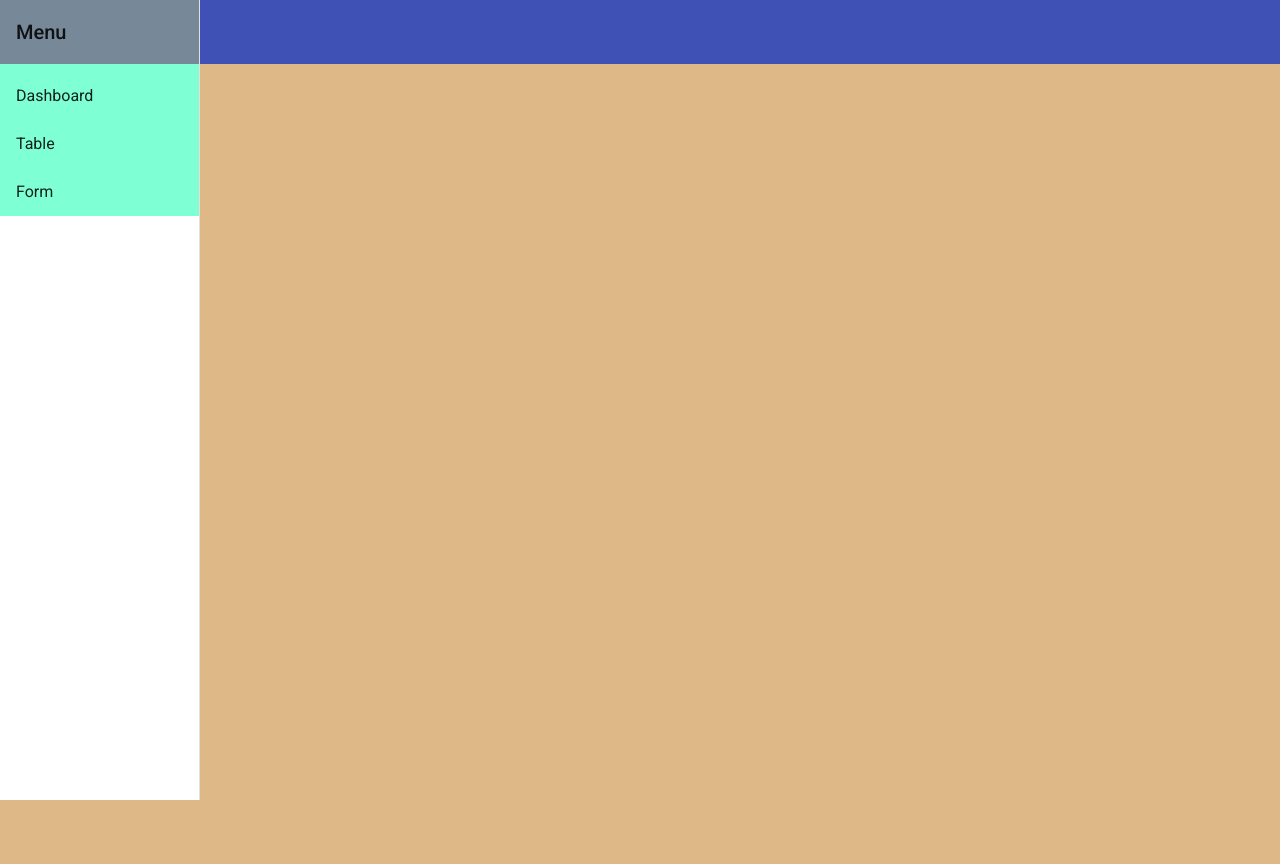
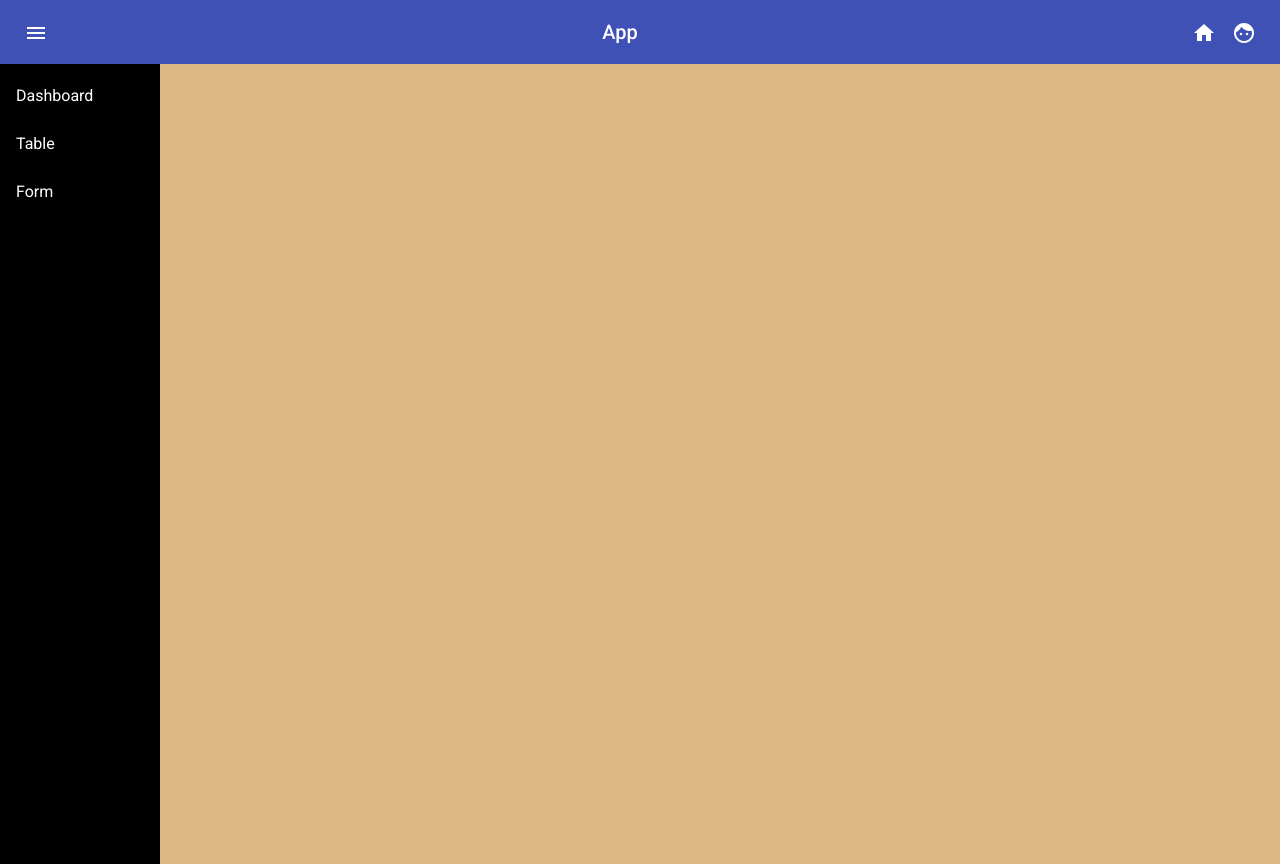
Before and after one commit to georgegabor/my-dietary-app-frontend, an Angular app: page /nav in a window 1280 px wide. Built offline with nearby package versions, Linux system fonts and the light colour scheme.

Commit message:
Navbar, sidebar styling

```diff
--- a/package.json
+++ b/package.json
@@ -15,6 +15,7 @@
     "@angular/common": "~13.2.0",
     "@angular/compiler": "~13.2.0",
     "@angular/core": "~13.2.0",
+    "@angular/flex-layout": "^13.0.0-beta.38",
     "@angular/forms": "~13.2.0",
     "@angular/material": "^13.2.3",
     "@angular/platform-browser": "~13.2.0",
--- a/src/app/material/material/material.module.ts
+++ b/src/app/material/material/material.module.ts
@@ -16,6 +16,7 @@ import { MatSidenavModule } from '@angular/material/sidenav'
 import { MatSortModule } from '@angular/material/sort'
 import { MatTableModule } from '@angular/material/table'
 import { MatToolbarModule } from '@angular/material/toolbar'
+import { MatTooltipModule } from '@angular/material/tooltip'
 import { BrowserModule } from '@angular/platform-browser'
 import { BrowserAnimationsModule } from '@angular/platform-browser/animations'
 
@@ -39,6 +40,7 @@ const MAT = [
   MatIconModule,
   MatInputModule,
   MatSelectModule,
+  MatTooltipModule,
 ]
 
 @NgModule({
--- a/src/app/modules/nav/nav.component.html
+++ b/src/app/modules/nav/nav.component.html
@@ -1,32 +1,49 @@
 <header>
   <mat-toolbar color="primary">
+    <mat-toolbar-row>
       <button
         type="button"
         aria-label="Toggle sidenav"
         mat-icon-button
-      (click)="drawer.toggle()"
-      *ngIf="isHandset$ | async"
+        matTooltip="{{ sidenav.opened ? 'Close Sidebar' : 'Opwn Sidebar' }}"
+        (click)="sidenav.toggle()"
       >
         <mat-icon aria-label="Side nav toggle icon">menu</mat-icon>
       </button>
-    <span>my-practice-app</span>
+
+      <div fxFlex fxLayout fxLayoutAlign="center">
+        <h3>App</h3>
+      </div>
+
+      <div fxLayoutAlign="start center">
+        <div fxLayout fxLayoutGap="20px">
+          <button mat-icon-button>
+            <mat-icon matTooltip="Home"> home </mat-icon>
+          </button>
+        </div>
+
+        <div fxLayout fxLayoutGap="20px">
+          <button mat-icon-button>
+            <mat-icon matTooltip="User"> face </mat-icon>
+          </button>
+        </div>
+      </div>
+    </mat-toolbar-row>
   </mat-toolbar>
 </header>
 
 <mat-sidenav-container class="sidenav-container">
-  <mat-sidenav
-    #drawer
-    class="sidenav"
-    fixedInViewport
-    [attr.role]="(isHandset$ | async) ? 'dialog' : 'navigation'"
-    [mode]="(isHandset$ | async) ? 'over' : 'side'"
-    [opened]="(isHandset$ | async) === false"
+  <mat-sidenav mode="side" opened role="navigation" #sidenav>
+    <mat-nav-list>
+      <mat-list-item routerLink="./dashboard" routerLinkActive="active"
+        >Dashboard</mat-list-item
       >
-    <mat-toolbar>Menu</mat-toolbar>
-    <mat-nav-list>
-      <a mat-list-item routerLink="./dashboard">Dashboard</a>
-      <a mat-list-item routerLink="./table">Table</a>
-      <a mat-list-item routerLink="./form">Form</a>
+      <mat-list-item routerLink="./table" routerLinkActive="active"
+        >Table</mat-list-item
+      >
+      <mat-list-item routerLink="./form" routerLinkActive="active"
+        >Form</mat-list-item
+      >
     </mat-nav-list>
   </mat-sidenav>
   <mat-sidenav-content>
--- a/src/app/modules/nav/nav.component.scss
+++ b/src/app/modules/nav/nav.component.scss
@@ -3,21 +3,24 @@
   background-color: burlywood;
 }
 
-.sidenav {
-  width: 200px;
+mat-sidenav {
+  background-color: black;
+  border: none;
+  width: 10rem;
 }
 
-.sidenav .mat-toolbar {
-  background: inherit;
+mat-toolbar {
   background-color: lightslategray;
+  border: none;
+  position: sticky;
+  top: 0;
+  z-index: 10;
 }
 
-.mat-toolbar.mat-primary {
-  position: sticky;
-  top: 0;
-  z-index: 1;
+.mat-nav-list .mat-list-item {
+  color: white;
 }
 
-.mat-nav-list {
-  background-color: aquamarine;
+.active {
+  background: gray !important;
 }
```
Also changed, not shown: src/app/app.module.ts (+7 -1 lines), 1 other file (tests, documents, lock files or other folders). Lines whose indentation alone changed are shown as unchanged.
